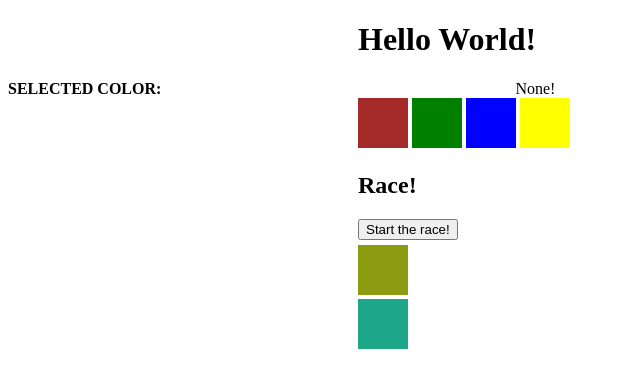
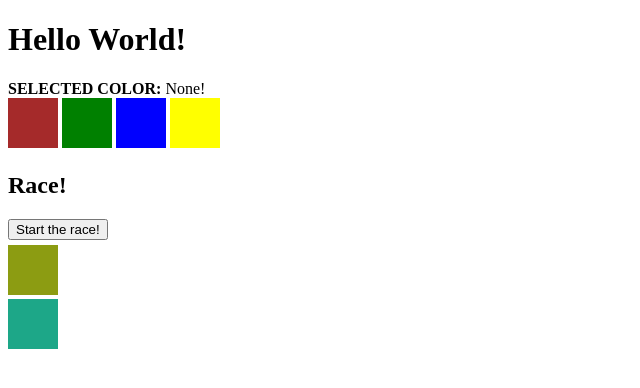
Before and after one commit to PJMantoss/eventsExersices, a plain HTML site: page index.html in a window 1280 px wide. Shown: the whole page, without its empty margins (0-640 px from the left). Drawn offline with Linux system fonts and the light colour scheme.

Commit message:
update styling

```diff
--- a/style.css
+++ b/style.css
@@ -5,20 +5,7 @@ div {
     display: inline-block;
   }
 
-  h1 {
-    margin-left: 350px;
-  }
-
-  span {
-    margin-left: 350px;
-  }
-
-  h2 {
-    margin-left: 350px;
-  }
-
   button {
-    margin-left: 350px;
     margin-bottom: 5px;
   }
 
@@ -44,9 +31,5 @@ div {
    background-color: #1DA788;
   }
   .car1, .car2 {
-    margin-left: 350px;
+    margin-left: 0;
   }
-
-  section {
-    margin-left: 350px;
-  }
```
